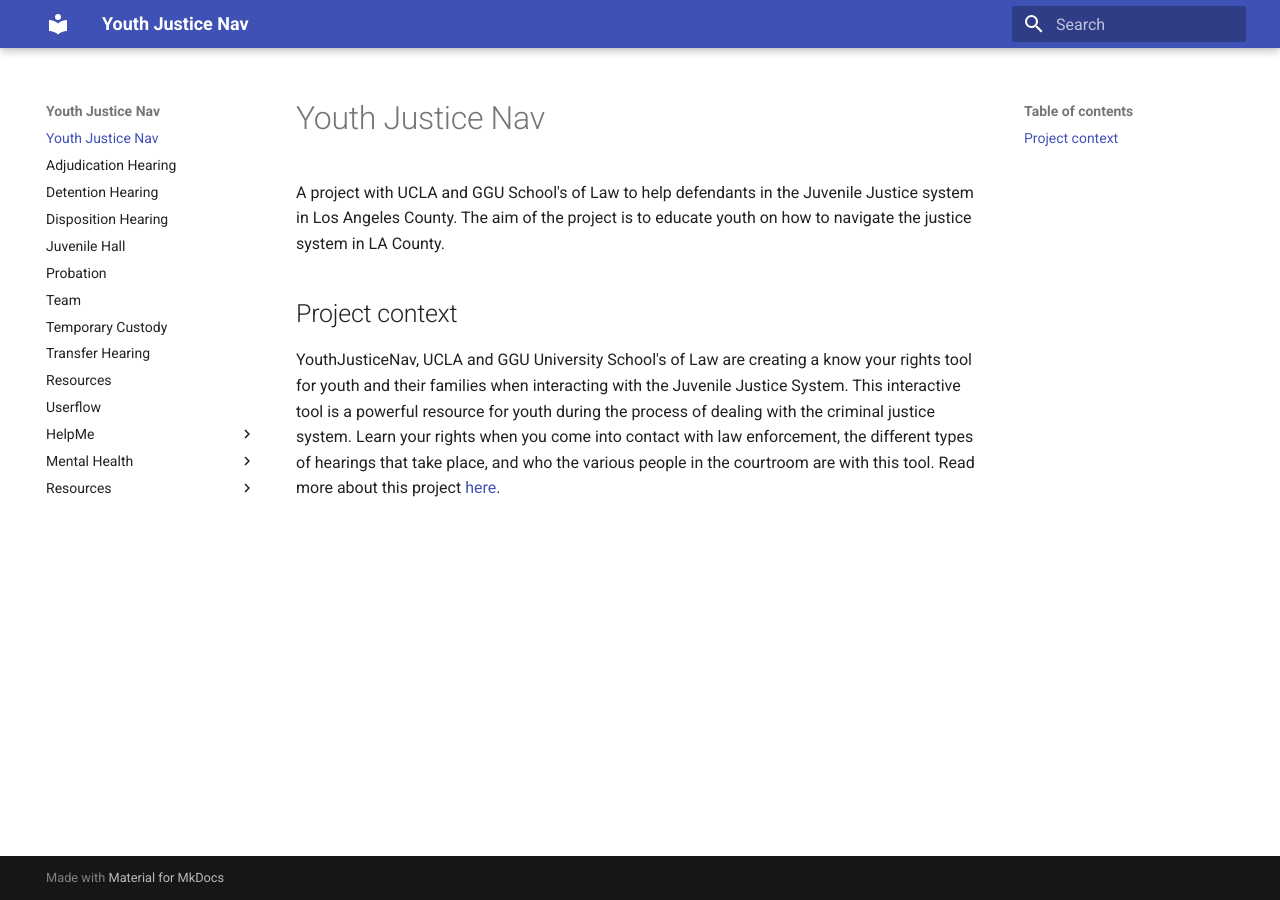
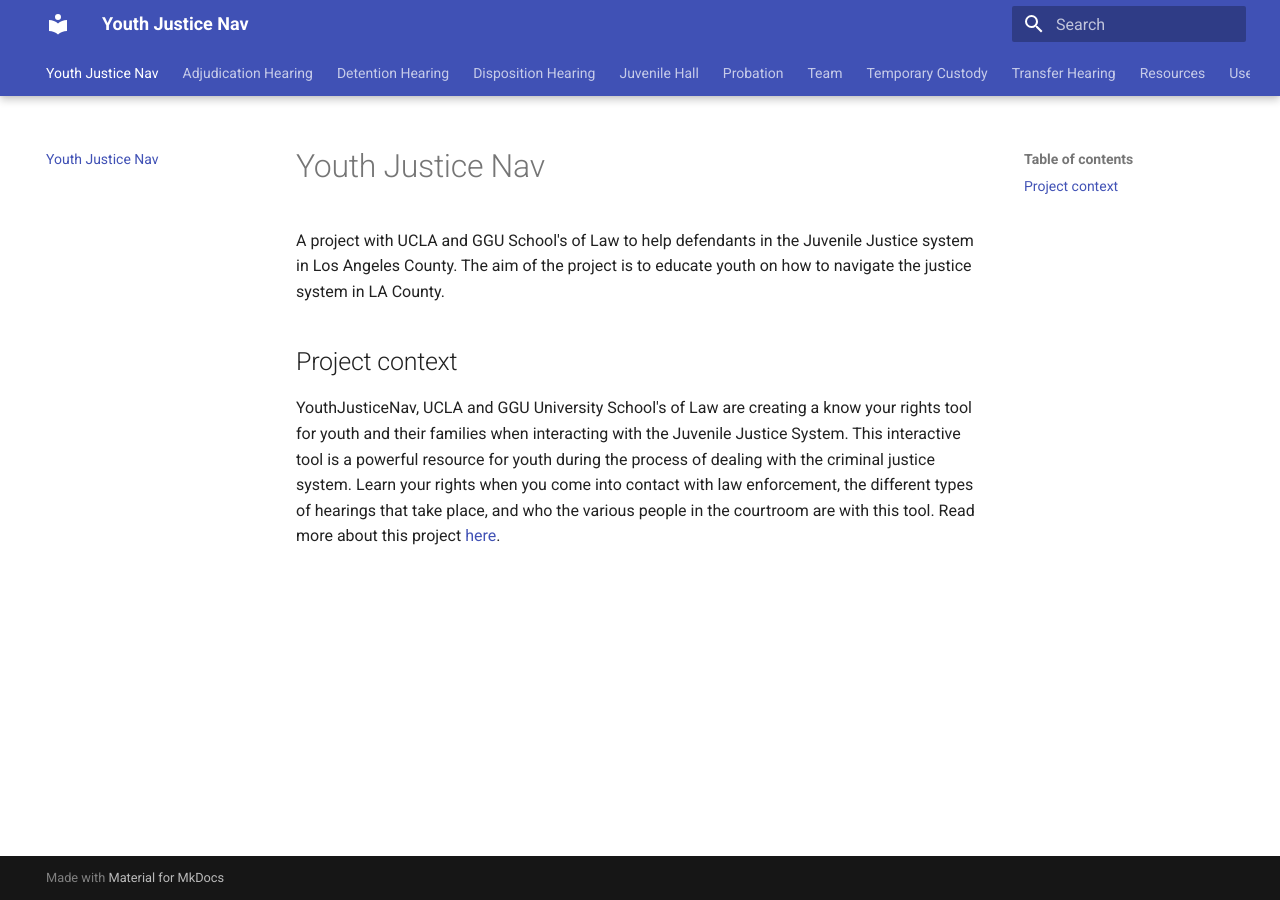
Before and after one commit to hackforla/youthjusticenav-info, an MkDocs documentation site: the page built from docs/index.md, in a window 1280 px wide. Built offline with MkDocs 1.6.1 and Material for MkDocs 9.7.7, drawn with Linux system fonts in a browser that asks for light colours.

Commit message:
Update mkdocs.yml
updating menu

```diff
--- a/mkdocs.yml
+++ b/mkdocs.yml
@@ -1,3 +1,6 @@
 site_name: Youth Justice Nav
 theme:
   name: material
+  features:
+    - navigation.tabs
+    - navigation.tabs.sticky
```
